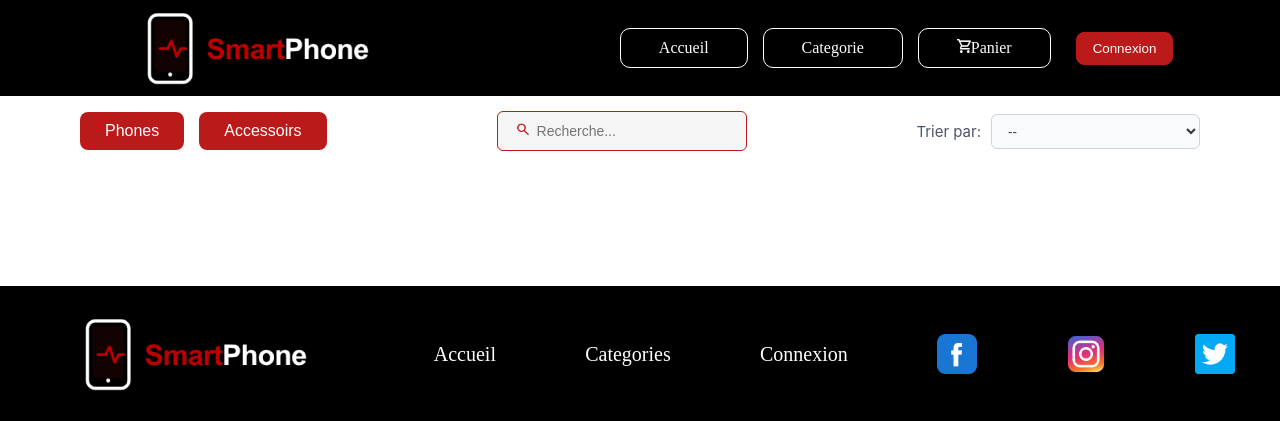
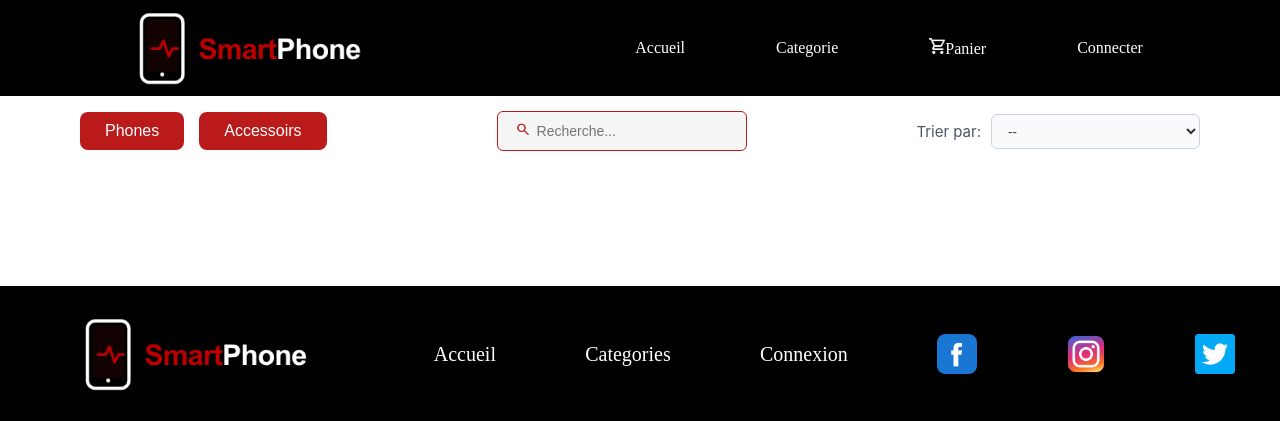
Before and after one commit to ranya-tech/Projet-fil-rouge, a PHP site: page /category.php in a window 1280 px wide. Shown: the top 421 px of the page. Run offline with PHP 8.4, Linux system fonts and the light colour scheme; data that the repository does not hold is empty.

Commit message:
Category page

```diff
--- a/Projet/category.php
+++ b/Projet/category.php
@@ -2,6 +2,7 @@
 require 'config.php';
 // Shows all the products
 $sql = "SELECT * FROM Phones";
+// Array to stock the values that come from the filtre
 $params = [];
 
 // Filter by category
@@ -22,7 +23,7 @@ if (!empty($_GET['sort'])) {
     if ($_GET['sort'] === 'price_desc') $sql .= " ORDER BY prix DESC";
     if ($_GET['sort'] === 'newest')     $sql .= " ORDER BY idPhone DESC";
 }
-
+// Prepare & Executation de request $sql
 $stmt = $pdo->prepare($sql);
 $stmt->execute($params);
 $produits = $stmt->fetchAll(PDO::FETCH_ASSOC);
@@ -33,7 +34,7 @@ $produits = $stmt->fetchAll(PDO::FETCH_ASSOC);
     <meta charset="UTF-8">
     <meta name="viewport" content="width=device-width, initial-scale=1.0">
     <title>Document</title>
-    <link rel="stylesheet" href="style_cat.css">
+    <link rel="stylesheet" href="CSS/style_cat.css">
 </head>
 <body>
     <header>
@@ -41,8 +42,15 @@ $produits = $stmt->fetchAll(PDO::FETCH_ASSOC);
         <nav>
             <a href="Accueil.php">Accueil</a>
             <a href="category.php">Categorie</a>
-            <a href="panier.php"><img src="asset/panier.png" alt="Panier" width="14">Panier</a>
-            <button>Connexion</button>
+            <a href="panier.php"><img src="asset/panier.png" alt="Panier" width="16">Panier</a>
+            <?php
+                if(isset($_SESSION['user'])){
+                    $user = $_SESSION['user'];
+                    echo "<a href='profil.php' class='profil'>" .$user['name'] . "</a>";
+                }else{
+                    echo "<a href='login.php' class='profil'>Connecter</a>";
+                }
+            ?>
         </nav>
     </header>
     <main>
```
